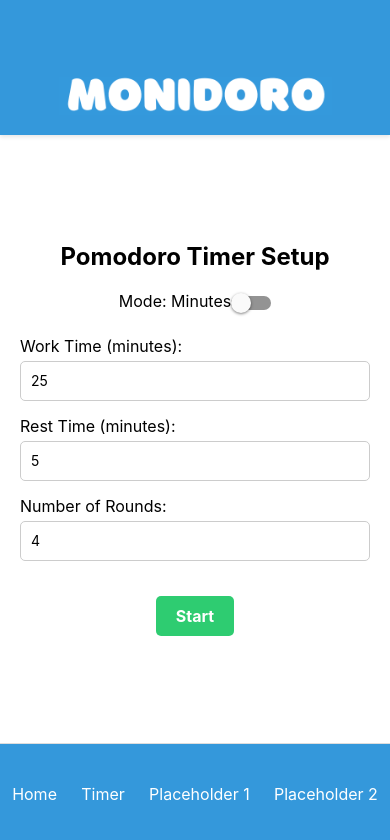
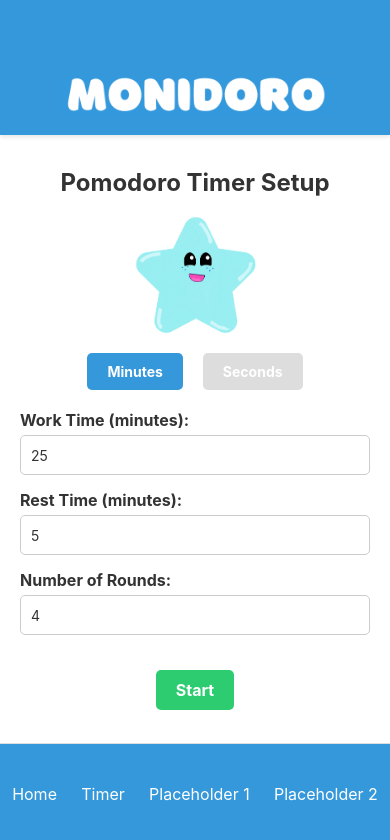
Before and after one commit to MonicaHicks/PomodoroApp, a React Native app: screen /SetUpTimer in a window 390 px wide. Shown: the top 840 px of the page. Built offline with nearby package versions, Linux system fonts and the light colour scheme.

Commit message:
Fixed toggle switch to buttons

```diff
--- a/assets/theme.js
+++ b/assets/theme.js
@@ -6,9 +6,10 @@ const theme = {
     secondary: "#2ecc71", // Green
     accent: "#e74c3c", // Red
     background: "#ffffff", // White
-    text: "#666666", // Dark gray
-    subtext: "#333333",
-    buttonPrimary: "#349349",
+    text: "#333333", // Dark gray
+    subtext: "#666666", // Light gray
+    buttonText: "#fff",
+    buttonPrimary: "#2ecc71",
   },
   fonts: {
     regular: "System", // Default font
--- a/components/SetUpTimer.js
+++ b/components/SetUpTimer.js
@@ -2,12 +2,13 @@ import { useNavigation } from "@react-navigation/native";
 import React, { useState } from "react";
 import {
   StyleSheet,
-  Switch,
   Text,
   TextInput,
   TouchableOpacity,
   View,
 } from "react-native";
+import * as Animatable from "react-native-animatable";
+import theme from "../assets/theme";
 import Footer from "./Footer";
 import Header from "./Header";
 
@@ -32,16 +33,33 @@ export default function SetUpTimer() {
       <Header />
       <View style={styles.bodyContainer}>
         <Text style={styles.title}>Pomodoro Timer Setup</Text>
+        <Animatable.Image
+          animation="bounceIn"
+          duration={1500}
+          source={require("../assets/images/starrie.png")}
+          style={styles.image}
+        />
 
-        {/* Toggle Seconds/Minutes */}
-        <View style={styles.toggleContainer}>
-          <Text style={styles.label}>
-            Mode: {isSecondsMode ? "Seconds" : "Minutes"}
-          </Text>
-          <Switch
-            value={isSecondsMode}
-            onValueChange={(value) => setIsSecondsMode(value)}
-          />
+        {/* Mode Selection Buttons */}
+        <View style={styles.modeContainer}>
+          <TouchableOpacity
+            style={[
+              styles.modeButton,
+              !isSecondsMode && styles.activeModeButton,
+            ]}
+            onPress={() => setIsSecondsMode(false)}
+          >
+            <Text style={styles.modeButtonText}>Minutes</Text>
+          </TouchableOpacity>
+          <TouchableOpacity
+            style={[
+              styles.modeButton,
+              isSecondsMode && styles.activeModeButton,
+            ]}
+            onPress={() => setIsSecondsMode(true)}
+          >
+            <Text style={styles.modeButtonText}>Seconds</Text>
+          </TouchableOpacity>
         </View>
 
         {/* Work Time Input */}
@@ -94,7 +112,7 @@ export default function SetUpTimer() {
 const styles = StyleSheet.create({
   container: {
     flex: 1,
-    backgroundColor: "#fff",
+    backgroundColor: theme.colors.background,
   },
   bodyContainer: {
     flex: 1,
@@ -105,8 +123,8 @@ const styles = StyleSheet.create({
   title: {
     fontSize: 24,
     fontWeight: "bold",
-    marginBottom: 20,
     textAlign: "center",
+    color: theme.colors.text,
   },
   toggleContainer: {
     flexDirection: "row",
@@ -120,6 +138,27 @@ const styles = StyleSheet.create({
   label: {
     fontSize: 16,
     marginBottom: 5,
+    color: theme.colors.text,
+    fontWeight: "bold",
+  },
+  modeContainer: {
+    flexDirection: "row",
+    justifyContent: "center",
+    marginBottom: 20,
+  },
+  modeButton: {
+    paddingVertical: 10,
+    paddingHorizontal: 20,
+    marginHorizontal: 10,
+    borderRadius: 5,
+    backgroundColor: "#ddd",
+  },
+  activeModeButton: {
+    backgroundColor: "#3498db",
+  },
+  modeButtonText: {
+    color: "#fff",
+    fontWeight: "bold",
   },
   input: {
     height: 40,
@@ -127,9 +166,10 @@ const styles = StyleSheet.create({
     borderWidth: 1,
     borderRadius: 5,
     paddingHorizontal: 10,
+    color: theme.colors.text,
   },
   button: {
-    backgroundColor: "#2ecc71",
+    backgroundColor: theme.colors.buttonPrimary,
     paddingVertical: 10,
     paddingHorizontal: 20,
     borderRadius: 5,
@@ -137,8 +177,13 @@ const styles = StyleSheet.create({
     alignSelf: "center",
   },
   buttonText: {
-    color: "#fff",
+    color: theme.colors.buttonText,
     fontWeight: "bold",
     fontSize: 16,
   },
+  image: {
+    width: "35%",
+    height: "20%",
+    margin: "5%",
+  },
 });
```
